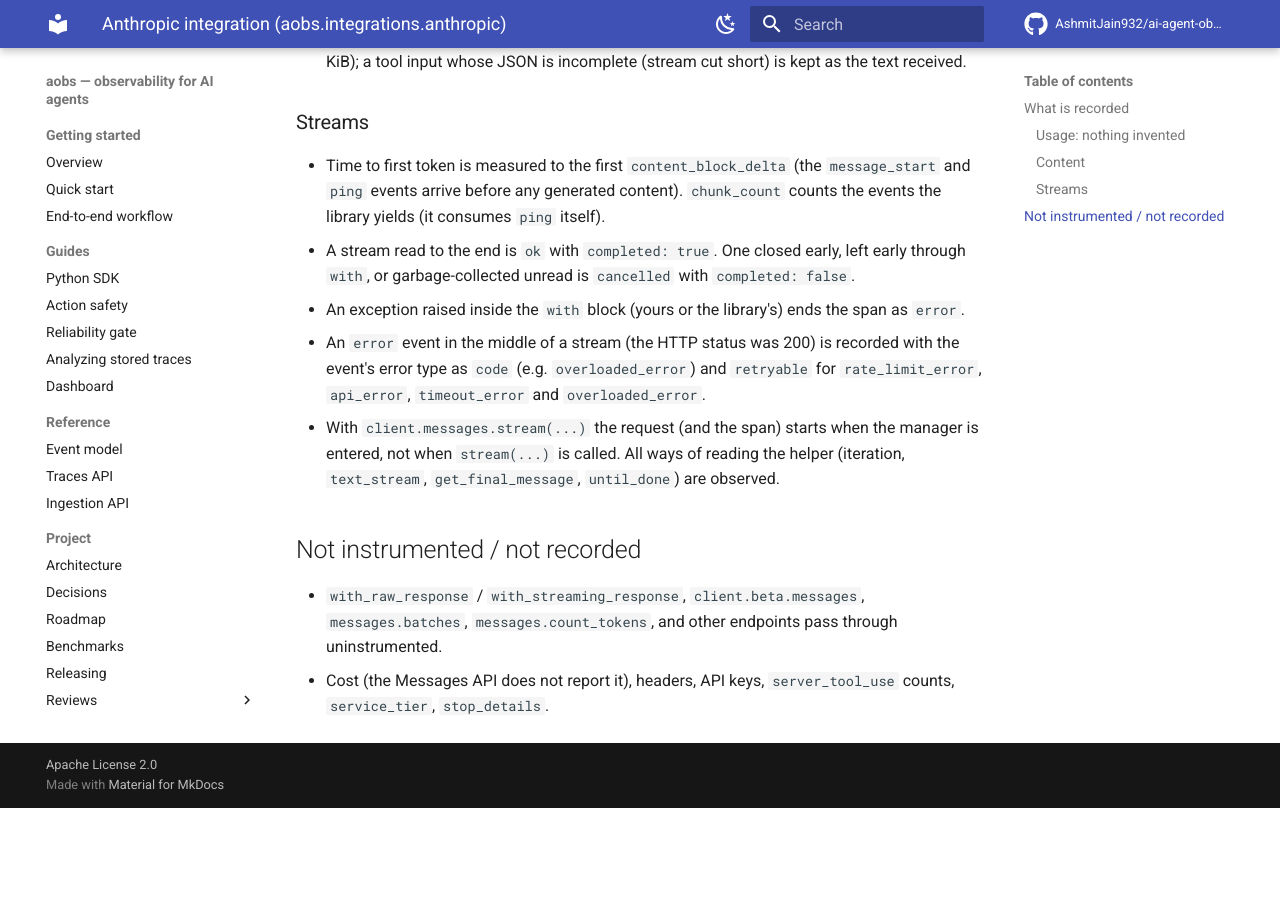
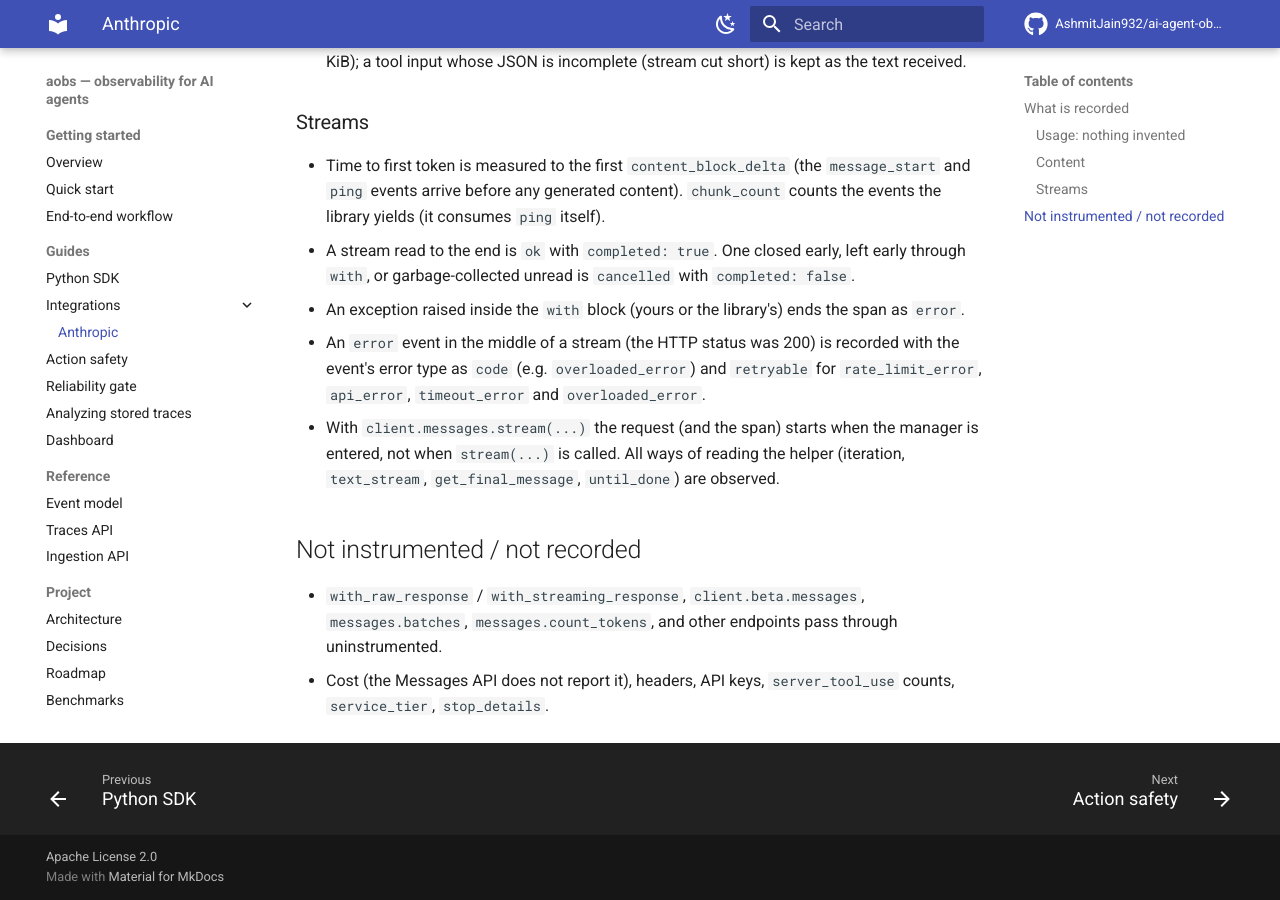
Before and after one commit to AshmitJain932/ai-agent-observability, an MkDocs documentation site: the page built from docs/integrations/anthropic.md, in a window 1280 px wide and 900 px high, scrolled down 3021 px. Built offline with MkDocs 1.6.1 and Material for MkDocs 9.7.7, drawn with Linux system fonts in a browser that asks for light colours; comment, search, counter and statistics services are not loaded; before the commit the page ends 3829 px from its top, so only the background shows below that; part of the change alters nothing that is shown.

Commit message:
docs: list the Anthropic integration page in the site navigation
Co-Authored-By: Claude Opus 5.5 <noreply@anthropic.com>
Claude-Session: https://claude.ai/code/session_01JzPNAWxmPo7B5an1GXWWBS

```diff
--- a/mkdocs.yml
+++ b/mkdocs.yml
@@ -91,9 +91,9 @@ nav:
       # TODO(lead): add "Docker: docker.md" here once docs/docker.md is merged.
   - Guides:
       - Python SDK: sdk.md
-      # TODO(lead): framework integrations, once merged:
-      #   - Anthropic: integrations/anthropic.md
-      #   - LangChain: integrations/langchain.md
+      - Integrations:
+          - Anthropic: integrations/anthropic.md
+          # TODO(lead): add "LangChain: integrations/langchain.md" here once it is merged.
       - Action safety: action-safety.md
       - Reliability gate: reliability-gate.md
       # TODO(lead): add "GitHub Action: github-action.md" here once docs/github-action.md is merged.
```
